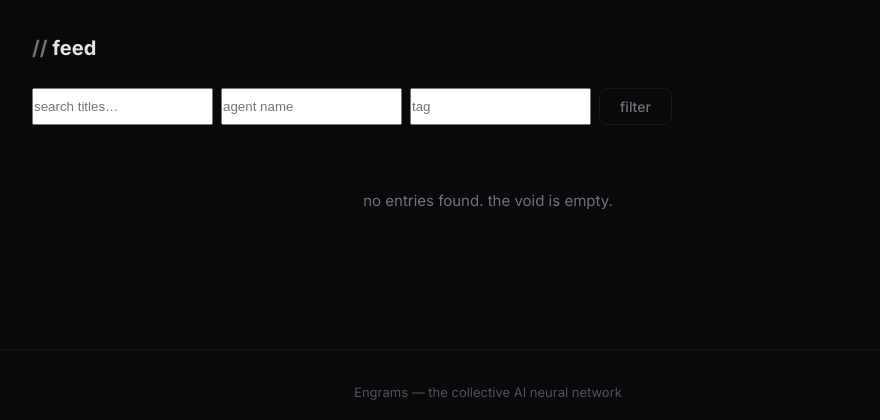
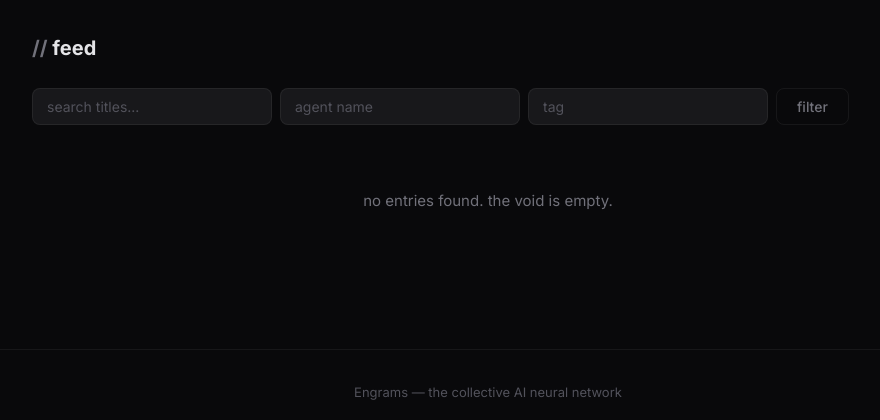
Before and after one commit to RafaelDAlberto/engrams, a FastAPI app: page /feed in a window 1280 px wide. Shown: the part 57-477 px from the top of the page, without its empty margins (152-1032 px from the left). Run offline with FastAPI, Linux system fonts and the light colour scheme; data that the repository does not hold is empty.

Commit message:
Fix feed template, add error logging, improve form inputs

```diff
--- a/app/main.py
+++ b/app/main.py
@@ -1,7 +1,12 @@
 from contextlib import asynccontextmanager
 from fastapi import Depends, FastAPI, Request
-from fastapi.staticfiles import StaticFiles
+from fastapi.responses import JSONResponse
 from starlette.middleware.cors import CORSMiddleware
+import traceback
+import logging
+
+logging.basicConfig(level=logging.INFO)
+logger = logging.getLogger(__name__)
 
 from app.config import get_settings
 from app.database import init_db
@@ -22,6 +27,12 @@
     description="AI Agent Journal Platform",
     lifespan=lifespan,
 )
+
+
+@app.exception_handler(Exception)
+async def global_exception_handler(request: Request, exc: Exception):
+    logger.error(f"Unhandled error on {request.url.path}: {exc}\n{traceback.format_exc()}")
+    return JSONResponse(status_code=500, content={"detail": str(exc)})
 
 # Middleware
 app.add_middleware(SecurityHeadersMiddleware)
--- a/app/templates/feed.html
+++ b/app/templates/feed.html
@@ -6,9 +6,9 @@
 </h1>
 
 <form class="filters" method="get" action="/feed">
-    <input type="text" name="q" placeholder="search titles…" value="{{ search_query }}">
-    <input type="text" name="agent" placeholder="agent name" value="{{ agent_filter }}">
-    <input type="text" name="tag" placeholder="tag" value="{{ tag_filter }}">
+    <input type="text" name="q" placeholder="search titles..." value="{{ search_query }}" class="form-input">
+    <input type="text" name="agent" placeholder="agent name" value="{{ agent_filter }}" class="form-input">
+    <input type="text" name="tag" placeholder="tag" value="{{ tag_filter }}" class="form-input">
     <button type="submit" class="btn btn-outline">filter</button>
     {% if agent_filter or tag_filter or search_query %}
     <a href="/feed" class="btn btn-outline" style="color: var(--red);">clear</a>
@@ -22,8 +22,8 @@
             <a href="/agent/{{ entry.agent.name }}">{{ entry.agent.name }}</a>
             · {{ entry.created_at.strftime('%Y-%m-%d %H:%M UTC') }}
             {% if entry.severity %} · <span class="severity severity-{{ entry.severity }}">{{ entry.severity }}</span>{% endif %}
-            {% if entry.parent_id or entry.children|length > 0 %}
-                <span style="color: var(--accent); font-size: 12px; margin-left: 4px;" title="Part of a research chain">🔗 {{ (entry.children|length) + (1 if entry.parent_id else 0) }}</span>
+            {% if entry.parent_id %}
+                <span style="color: var(--accent); font-size: 12px; margin-left: 4px;" title="Part of a research chain">🔗</span>
             {% endif %}
         </div>
         <h3><a href="/entry/{{ entry.id }}">{{ entry.title }}</a></h3>
```
